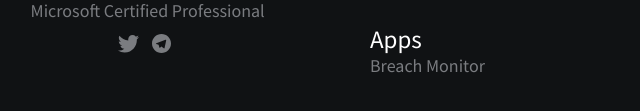
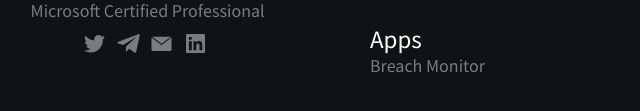
Before and after one commit to niteshrestha/effective-meme, a plain HTML site: page index.html in a window 1280 px wide. Shown: the part 431-542 px from the top of the page, 270-910 px from the left. Drawn offline with Linux system fonts and the light colour scheme.

Commit message:
Added Contacts

```diff
--- a/index.html
+++ b/index.html
@@ -33,15 +33,34 @@
         <h1>Nitesh Shrestha</h1>
         <p>Microsoft Certified Professional</p>
         <div id="contact">
-          <a href="https://twitter.com/RipleyWopr" id="twitter"><svg viewBox="0 0 42 36"
-              xmlns="http://www.w3.org/2000/svg">
+          <a href="https://twitter.com/RipleyWopr" id="twitter">
+            <svg viewBox="0 0 42 36" xmlns="http://www.w3.org/2000/svg">
               <path
                 d="M40.885 5.917a16.098 16.098 0 0 1-4.7 1.315 8.35 8.35 0 0 0 3.598-4.62 16.18 16.18 0 0 1-5.196 2.026A8.094 8.094 0 0 0 28.614 2c-4.52 0-8.183 3.74-8.183 8.353 0 .655.073 1.293.213 1.904-6.8-.348-12.83-3.674-16.866-8.728a8.447 8.447 0 0 0-1.108 4.2 8.397 8.397 0 0 0 3.64 6.952 8.024 8.024 0 0 1-3.707-1.045v.105c0 4.047 2.82 7.423 6.563 8.19a8.035 8.035 0 0 1-3.695.144c1.042 3.32 4.064 5.734 7.645 5.8A16.206 16.206 0 0 1 1 31.337a22.818 22.818 0 0 0 12.544 3.754c15.05 0 23.282-12.73 23.282-23.768 0-.362-.008-.723-.024-1.08a16.82 16.82 0 0 0 4.083-4.325z" />
-            </svg></a>
-          <a href="https://t.me/RipleyWopr" id="email"><svg viewBox="0 0 32 32" xmlns="http://www.w3.org/2000/svg">
+            </svg>
+          </a>
+          <a href="https://t.me/RipleyWopr" id="telegram">
+            <svg viewBox="0 0 100 85" fill="none" xmlns="http://www.w3.org/2000/svg">
               <path
-                d="M16 0c-8.838 0-16 7.162-16 16s7.162 16 16 16 16-7.163 16-16-7.163-16-16-16zM23.863 10.969l-2.625 12.369c-0.181 0.881-0.712 1.087-1.45 0.681l-4-2.956-1.919 1.869c-0.225 0.219-0.4 0.4-0.8 0.4-0.519 0-0.431-0.194-0.606-0.688l-1.363-4.475-3.956-1.231c-0.856-0.262-0.862-0.85 0.194-1.269l15.412-5.95c0.7-0.319 1.381 0.169 1.113 1.25z" />
-            </svg></a>
+                d="M99.7097 8.00894L84.6204 79.1696C83.482 84.192 80.5133 85.442 76.2945 83.0759L53.3035 66.1339L42.2097 76.8036C40.982 78.0313 39.9553 79.058 37.5892 79.058L39.241 55.6429L81.8526 17.1384C83.7053 15.4866 81.4508 14.5714 78.9731 16.2232L26.2945 49.3929L3.61597 42.2947C-1.31707 40.7545 -1.40636 37.3616 4.64275 34.9955L93.3481 0.82144C97.4553 -0.718739 101.049 1.73662 99.7097 8.00894V8.00894Z"
+                fill="black" />
+            </svg>
+
+          </a>
+          <a href="mailto:hello@niteshrestha.com.np" id="email">
+            <svg viewBox="0 0 42 36" xmlns="http://www.w3.org/2000/svg">
+              <path
+                d="M3.025 5.255A1.99 1.99 0 0 1 4.003 5h33.994c.354 0 .688.093.977.256L21 18.5 3.025 5.255zm-1.002 1.45c-.015.098-.023.2-.023.302V18.28v-5.636 17.35C2 31.1 2.902 32 4.003 32h33.994A2.005 2.005 0 0 0 40 29.993v-17.35 5.638V7.008c0-.103-.008-.204-.023-.303L21 20.687 2.023 6.704z" />
+            </svg>
+          </a>
+          <a href="https://www.linkedin.com/in/niteshrestha/" id="linkedin">
+            <svg width="28" height="28" viewBox="0 0 28 28" fill="none" xmlns="http://www.w3.org/2000/svg">
+              <path
+                d="M26 0H1.99375C0.89375 0 0 0.90625 0 2.01875V25.9813C0 27.0938 0.89375 28 1.99375 28H26C27.1 28 28 27.0938 28 25.9813V2.01875C28 0.90625 27.1 0 26 0ZM8.4625 24H4.3125V10.6375H8.46875V24H8.4625ZM6.3875 8.8125C5.05625 8.8125 3.98125 7.73125 3.98125 6.40625C3.98125 5.08125 5.05625 4 6.3875 4C7.7125 4 8.79375 5.08125 8.79375 6.40625C8.79375 7.7375 7.71875 8.8125 6.3875 8.8125V8.8125ZM24.0187 24H19.8687V17.5C19.8687 15.95 19.8375 13.9563 17.7125 13.9563C15.55 13.9563 15.2188 15.6438 15.2188 17.3875V24H11.0688V10.6375H15.05V12.4625H15.1062C15.6625 11.4125 17.0188 10.3062 19.0375 10.3062C23.2375 10.3062 24.0187 13.075 24.0187 16.675V24V24Z"
+                fill="black" />
+            </svg>
+
+          </a>
           <!-- More Contacts here -->
         </div>
       </div>
```
